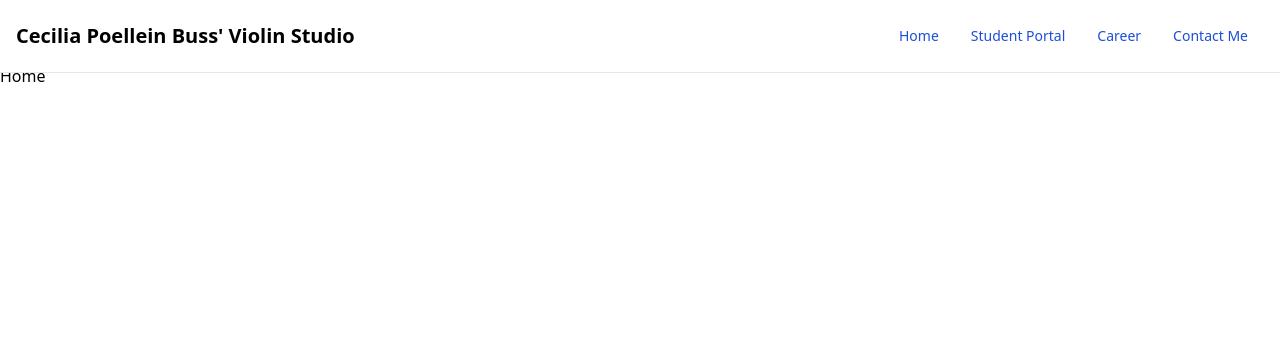
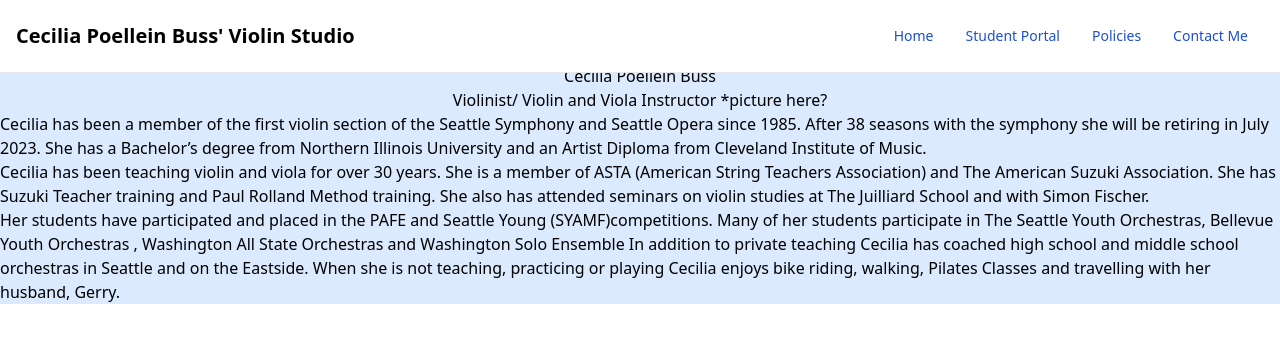
Before and after one commit to neft-tk/violin-studio, a React (Create React App) app: page / in a window 1280 px wide. Shown: the top 342 px of the page. Built offline with nearby package versions, Linux system fonts and the light colour scheme; no server answers.

Commit message:
added home page content and minor styling, and changed the career page/mentions to policies

```diff
--- a/src/App.js
+++ b/src/App.js
@@ -7,7 +7,7 @@ import {
   Routes,
   Route,
 } from 'react-router-dom';
-import Career from "./components/pages/Career";
+import Policies from './components/pages/Policies';
 import Home from "./components/Home";
 import Contact from "./components/pages/Contact";
 import Login from './components/pages/Login';
@@ -76,7 +76,7 @@ function App() {
         <Route path="/" element={<Home/>}/>
         <Route path="/home" element={<Home/>}/>
         <Route path="/login" element={<Login handleLogin={handleLogin} isValidLogin={isValidLogin} isLoggedIn={isLoggedIn} userNotes={userNotes}/>}/>
-        <Route path="/career" element={<Career/>}/>
+        <Route path="/policies" element={<Policies/>}/>
         <Route path="/contact" element={<Contact/>}/>
       </Routes>
 
--- a/src/components/Home.jsx
+++ b/src/components/Home.jsx
@@ -1,8 +1,33 @@
-import React from 'react'
+import React from "react";
 
 export default function Home() {
-    return (
-      <div>Home</div>
-    )
-
+  return (
+    <>
+      <div className="flex flex-col bg-blue-100">
+        <h1 className="flex justify-center">Cecilia Poellein Buss</h1>
+        <h2 className="flex justify-center">Violinist/ Violin and Viola Instructor *picture here?</h2>
+        <p>
+          Cecilia has been a member of the first violin section of the Seattle
+          Symphony and Seattle Opera since 1985. After 38 seasons with the
+          symphony she will be retiring in July 2023. She has a Bachelor’s
+          degree from Northern Illinois University and an Artist Diploma from
+          Cleveland Institute of Music.</p>
+          <p> Cecilia has been teaching violin and
+          viola for over 30 years. She is a member of ASTA (American String
+          Teachers Association) and The American Suzuki Association. She has
+          Suzuki Teacher training and Paul Rolland Method training. She also has
+          attended seminars on violin studies at The Juilliard School and with
+          Simon Fischer.</p>
+          <p> Her students have participated and placed in the PAFE
+          and Seattle Young (SYAMF)competitions. Many of her students
+          participate in The Seattle Youth Orchestras, Bellevue Youth Orchestras
+          , Washington All State Orchestras and Washington Solo Ensemble In
+          addition to private teaching Cecilia has coached high school and
+          middle school orchestras in Seattle and on the Eastside. When she is
+          not teaching, practicing or playing Cecilia enjoys bike riding,
+          walking, Pilates Classes and travelling with her husband, Gerry.
+        </p>
+      </div>
+    </>
+  );
 }
--- a/src/components/Nav.jsx
+++ b/src/components/Nav.jsx
@@ -51,12 +51,12 @@ export default function Nav({ handleLogout, isLoggedIn }) {
               </div>
             </li>
             <li>
-              <Link to="/career">
+              <Link to="/policies">
                 <h1
                   className="block py-2 pl-3 pr-4 text-white bg-blue-700 rounded md:bg-transparent md:text-blue-700 md:p-0 dark:text-white"
                   aria-current="page"
                 >
-                  Career
+                  Policies
                 </h1>
               </Link>
             </li>
--- a/src/components/pages/Career.jsx
+++ b/src/components/pages/Policies.jsx
@@ -1,9 +1,9 @@
 import React from 'react'
 
-export default function Career() {
+export default function Policies() {
     return (
       <>
-      <h1>Career</h1>
+      <h1>Policies</h1>
       </>
     )
 }
```
